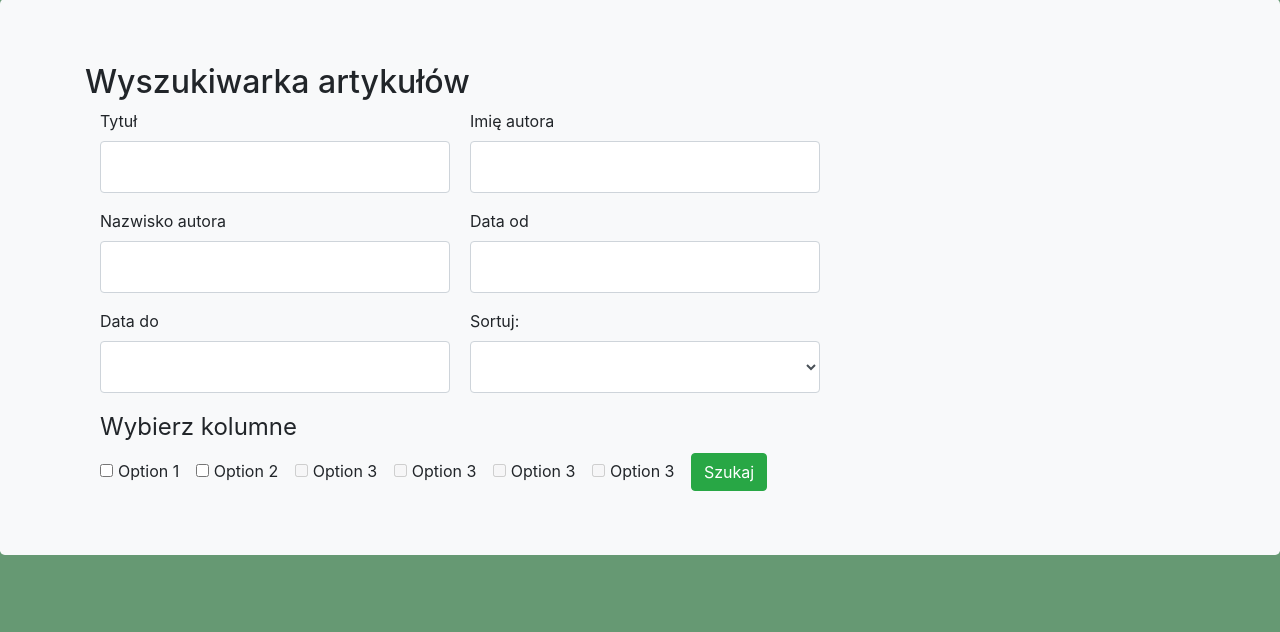
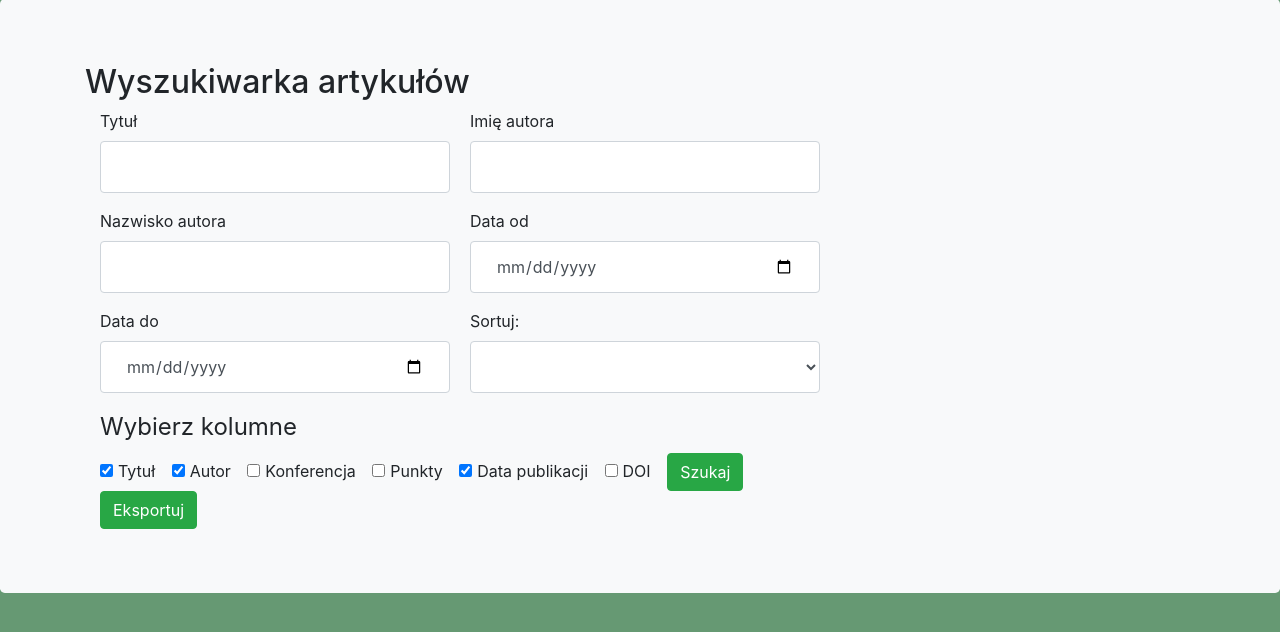
Before and after one commit to mtrochimiak96/bibliometr, a PHP site: page /index.php in a window 1280 px wide. Shown: the part 108-740 px from the top of the page. Run offline with PHP 8.4, Linux system fonts and the light colour scheme.

Commit message:
Update index.php

```diff
--- a/index.php
+++ b/index.php
@@ -1,6 +1,11 @@
+<?php
+ob_start();
+// ob_end_clean();
+?>
 
 <!DOCTYPE html>
 <html lang="pl">
+
 <head>
   <meta charset="utf-8">
   <title>Bibliometr</title>
@@ -8,10 +13,11 @@
   <link rel="stylesheet" href="style.css">
   <script src="js/bootstrap.min.js"></script>
 </head>
+
 <body>
   <script>
-    if ( window.history.replaceState ) {
-        window.history.replaceState( null, null, window.location.href );
+    if (window.history.replaceState) {
+      window.history.replaceState(null, null, window.location.href);
     }
   </script>
 
@@ -21,11 +27,13 @@
         <ul class="navbar-nav">
           <li class="nav-item active">
             <a class="navbar-brand" href="#">Bibliometr</a>
-</li></div>
+          </li>
+      </div>
 
       <div class="collapse navbar-collapse">
         <a class="nav-link" href="index.php">Strona Główna</a>
-		</li></div>
+        </li>
+      </div>
       <li class="nav navbar-nav navbar-right">
         <a class="nav-link" href="/index.php?action=article_create">Dodaj artykuł</a>
         <a class="nav-link" href="registration.php">Zarejestruj</a>
@@ -36,106 +44,99 @@
   </nav>
   <br><br>
 
-
   <div class="jumbotron">
 
     <div class="container">
       <h2>Wyszukiwarka artykułów</h2>
 
       <div class="col-md-8 order-md-1">
-      <form action="wynik.php" class="needs-validation" novalidate>
+        <form action="index.php?action=article_list" method="get" class="needs-validation" novalidate>
+          <input type="hidden" name="action" value="article_list">
           <div class="row">
             <div class="col-md-6 mb-3">
-            <label for="firstName">Tytuł</label>
-            <input type="text" class="form-control" id="firstName" placeholder="" value="" required>
+              <label for="title">Tytuł</label>
+              <input type="text" class="form-control" name="title" placeholder="" value="" required>
 
             </div>
             <div class="col-md-6 mb-3">
-            <label for="lastName">Imię autora</label>
-            <input type="text" class="form-control" id="lastName" placeholder="" value="" required>
-
+              <label for="name">Imię autora</label>
+              <input type="text" class="form-control" name="name" placeholder="" value="" required>
             </div>
 
 
             <div class="col-md-6 mb-3">
-            <label for="lastName">Nazwisko autora</label>
-            <input type="text" class="form-control" id="lastName" placeholder="" value="" required>
+              <label for="surname">Nazwisko autora</label>
+              <input type="text" class="form-control" name="surname" placeholder="" value="" required>
             </div>
 
 
             <div class="col-md-6 mb-3">
-            <label for="lastName">Data od</label>
-            <input type="text" class="form-control" id="lastName" placeholder="" value="" required>
+              <label for="date_from">Data od</label>
+              <input type="date" class="form-control" name="date_from" placeholder="" value="" required>
             </div>
 
 
             <div class="col-md-6 mb-3">
-            <label for="lastName">Data do</label>
-            <input type="text" class="form-control" id="lastName" placeholder="" value="" required>
+              <label for="date_to">Data do</label>
+              <input type="date" class="form-control" name="date_to" placeholder="" value="" required>
             </div>
 
             <div class="col-md-6 mb-3">
-            <label for="sel1">Sortuj:</label>
-  <select class="form-control" id="sel1">
-    <option>1</option>
-    <option>2</option>
-    <option>3</option>
-    <option>4</option>
+              <label for="sel">Sortuj:</label>
+              <select class="form-control" name="sel">
+                <option value="title">Tytuł</option>
+                <option value="author">Autor</option>
+                <option value="publicdate">Data publikacji</option>
+                <option value="minipoint">Punkty</option>
               </select>
             </div>
-
-
-
           </div>
           <legend>Wybierz kolumne</legend>
           <div class="form-check-inline">
             <label class="form-check-label">
-    <input type="checkbox" class="form-check-input" value="">Option 1
+              <input type="checkbox" class="form-check-input" name="title_check" value="title" checked>Tytuł
             </label>
           </div>
           <div class="form-check-inline">
             <label class="form-check-label">
-    <input type="checkbox" class="form-check-input" value="">Option 2
+              <input type="checkbox" class="form-check-input" name="author_check" value="author" checked>Autor
             </label>
           </div>
           <div class="form-check-inline">
             <label class="form-check-label">
-    <input type="checkbox" class="form-check-input" value="" disabled>Option 3
+              <input type="checkbox" class="form-check-input" name="conference_check" value="conference">Konferencja
             </label>
           </div>
           <div class="form-check-inline">
             <label class="form-check-label">
-    <input type="checkbox" class="form-check-input" value="" disabled>Option 3
+              <input type="checkbox" class="form-check-input" name="minipoint_check" value="minipoint">Punkty
             </label>
           </div>
           <div class="form-check-inline">
             <label class="form-check-label">
-    <input type="checkbox" class="form-check-input" value="" disabled>Option 3
+              <input type="checkbox" class="form-check-input" name="publicdate_check" value="publicdate" checked>Data publikacji
             </label>
           </div>
           <div class="form-check-inline">
             <label class="form-check-label">
-    <input type="checkbox" class="form-check-input" value="" disabled>Option 3
+              <input type="checkbox" class="form-check-input" name="doi_check" value="doi">DOI
             </label>
           </div>
-<button type="button" class="btn btn-success">Szukaj</button>
-
+          <input type="submit" class="btn btn-success" value="Szukaj">
+          <input type="submit" class="btn btn-success" name="export" value="Eksportuj">
+      </div>
+    </div>
+    </form>
+  </div>
   </div>
 
+</body>
 
-
-  </div>
-
-  </form>
-
-
-</div></div>
-
-</body>
 </html>
 <?php
 require_once __DIR__ . '/config/dbconfig.php';
 require_once __DIR__ . '/src/Controller/ArticleController.php';
+require_once __DIR__ . '/src/Controller/ExportController.php';
 require_once __DIR__ . '/src/Model/Article.php';
 
 if (isset($_REQUEST['action'])) {
@@ -147,6 +148,12 @@
     case 'article_create':
       src\Controller\ArticleController::createAction();
       break;
+    case 'article_edit':
+      src\Controller\ArticleController::editAction();
+      break;
+    case 'article_delete':
+      src\Controller\ArticleController::deleteAction();
+      break;
   }
 }
 ?>
```
Lines whose indentation alone changed are shown as unchanged.
